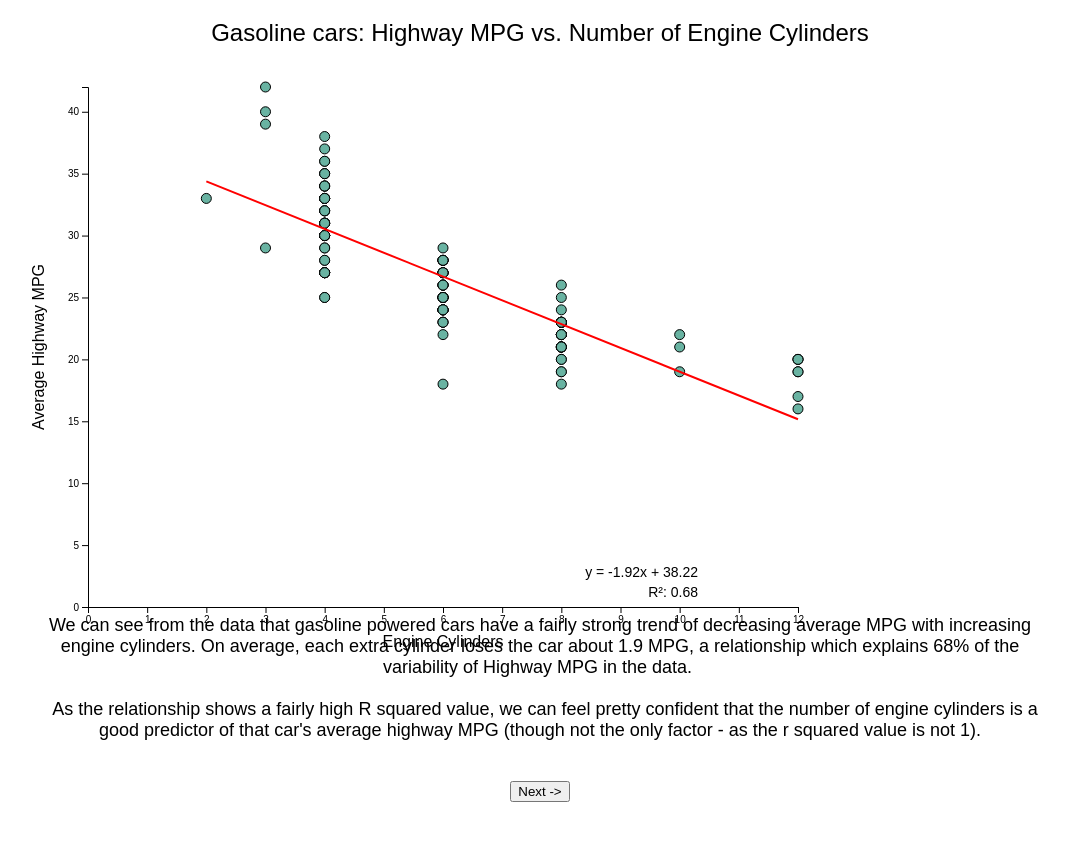
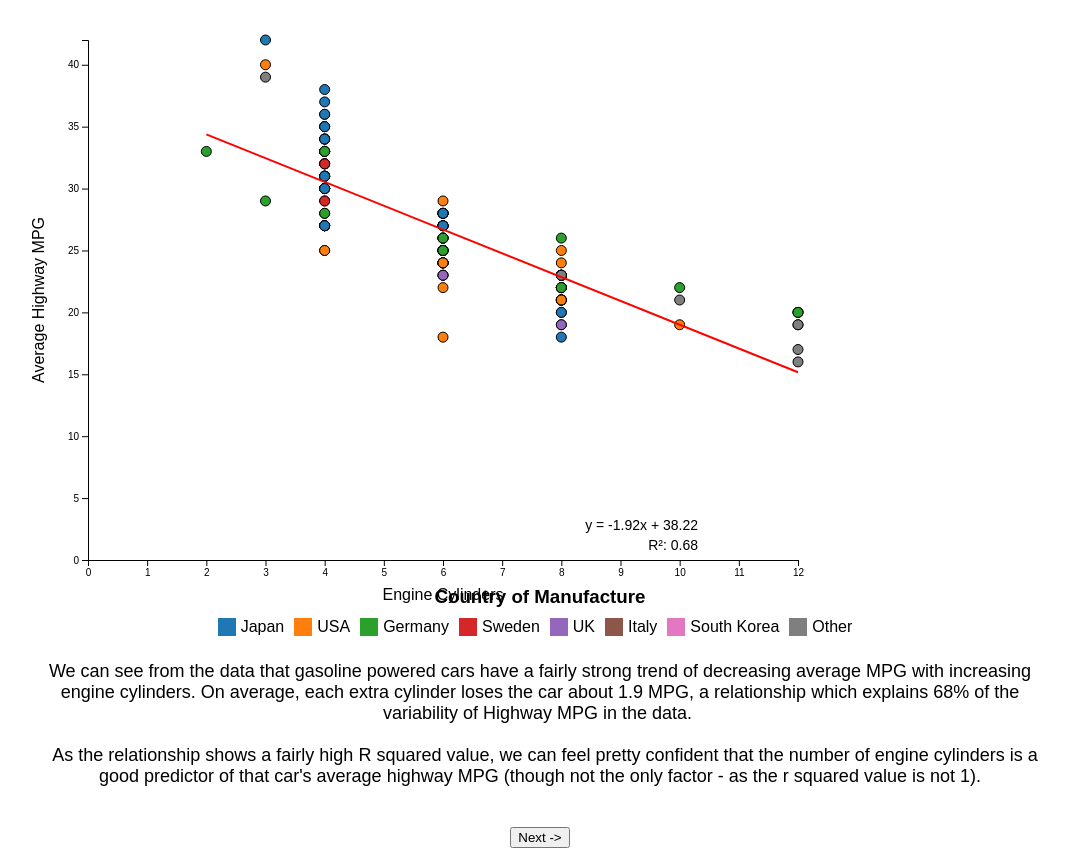
Before and after one commit to NealRyan/CS416_visualization, a plain HTML site: page index.html in a window 1280 px wide. Shown: the whole page, without its empty margins (100-1169 px from the left). Before the commit the page ends 802 px from the top, so only its background shows below. Drawn offline with nearby package versions, Linux system fonts and the light colour scheme.

Commit message:
Add files via upload

```diff
--- a/index.html
+++ b/index.html
@@ -10,6 +10,10 @@
 <body>
     <div id="title" class="title"></div>
     <div id="chart" class="chart"></div>
+    <div id="legend-container">
+        <h3>Country of Manufacture</h3>
+        <div id="legend"></div>
+    </div>
     <div id="message" class="message"></div>
     <div class="controls">
         <select id="fuel-select" style="display: none;">
--- a/script.js
+++ b/script.js
@@ -1,5 +1,16 @@
 let currentScene = 1;
 let makes = [];
+
+const makeToCountry = {
+  'Honda': 'Japan', 'Acura': 'Japan', 'Toyota': 'Japan', 'Lexus': 'Japan', 'Nissan': 'Japan', 'Infiniti': 'Japan',
+  'Mazda': 'Japan', 'Subaru': 'Japan', 'Mitsubishi': 'Japan',
+  'Ford': 'USA', 'Chevrolet': 'USA', 'Dodge': 'USA', 'Chrysler': 'USA', 'Jeep': 'USA', 'Cadillac': 'USA',
+  'Buick': 'USA', 'GMC': 'USA', 'Lincoln': 'USA', 'Ram': 'USA', 'Tesla': 'USA',
+  'BMW': 'Germany', 'Mercedes-Benz': 'Germany', 'Audi': 'Germany', 'Volkswagen': 'Germany', 'Porsche': 'Germany',
+  'Volvo': 'Sweden', 'Jaguar': 'UK', 'Land Rover': 'UK', 'Mini': 'UK',
+  'Fiat': 'Italy', 'Alfa Romeo': 'Italy', 'Maserati': 'Italy',
+  'Hyundai': 'South Korea', 'Kia': 'South Korea', 'Genesis': 'South Korea'
+};
 
 //update title/message
 function setTitleAndMessage(title, message) {
@@ -19,6 +30,10 @@ const svg = d3.select("#chart")
     .attr("height", height + margin.top + margin.bottom)
   .append("g")
     .attr("transform", `translate(${margin.left},${margin.top})`);
+
+const colorScale = d3.scaleOrdinal()
+  .domain(['Japan', 'USA', 'Germany', 'Sweden', 'UK', 'Italy', 'South Korea'])
+  .range(d3.schemeCategory10);
 
 //update the chart
 function updateChart(fuelType, make, yAxis, newTitle, newMessage) {
@@ -61,7 +76,9 @@ function updateChart(fuelType, make, yAxis, newTitle, newMessage) {
       .attr("cy", d => y(d[yAxis]))
       .attr("r", 5)
       .attr("class", "dot")
-        .style("fill", "#69b3a2");
+      .style("fill", d => colorScale(makeToCountry[d.Make] || 'Other'))
+      .style("stroke", "black")
+      .style("stroke-width", 1);
 
     //calc best fit line
     const xMean = d3.mean(filteredCars, d => d.EngineCylinders);
@@ -117,7 +134,28 @@ function updateChart(fuelType, make, yAxis, newTitle, newMessage) {
       .attr("dy", "1em")
       .style("text-anchor", "middle")
       .text(yAxis === "AverageHighwayMPG" ? "Average Highway MPG" : "Average City MPG");
+
+    //legend
+    createLegend();
   });
+}
+
+//legend
+function createLegend() {
+  const legendContainer = d3.select("#legend");
+  legendContainer.selectAll("*").remove();
+
+  const legendItems = legendContainer.selectAll(".legend-item")
+    .data(colorScale.domain())
+    .enter().append("div")
+      .attr("class", "legend-item");
+
+  legendItems.append("div")
+    .attr("class", "legend-color")
+    .style("background-color", d => colorScale(d));
+
+  legendItems.append("span")
+    .text(d => d);
 }
 
 //populate dropdown
@@ -201,6 +239,7 @@ d3.select('#reset-button').on('click', () => {
 
     As the relationship shows a fairly high R squared value, we can feel pretty confident that the number of engine cylinders is a good predictor of that car's average highway MPG (though not the only factor - as the r squared value is not 1).`
   );
+  createLegend();
 });
 
 //event listeners for the dropdowns
@@ -216,6 +255,7 @@ d3.select('#fuel-select').on('change', function() {
     `Custom View: ${mpgType} MPG vs. Number of Engine Cylinders`,
     `Showing the relationship between engine cylinders and ${mpgType.toLowerCase()} MPG for ${selectedMake} ${selectedFuel} cars. `
   );
+  createLegend();
 });
 
 d3.select('#make-select').on('change', function() {
@@ -244,4 +284,5 @@ d3.select('#y-axis-select').on('change', function() {
     `Custom View: ${mpgType} MPG vs. Number of Engine Cylinders`,
     `Showing the relationship between engine cylinders and ${mpgType.toLowerCase()} MPG for ${selectedMake} ${selectedFuel} cars.`
   );
+  createLegend();
 });
--- a/styles.css
+++ b/styles.css
@@ -55,3 +55,30 @@ body {
     width: 80%;
     white-space: pre-wrap;
 }
+
+#legend-container {
+    margin-top: 20px;
+    text-align: center;
+  }
+
+  #legend-container h3 {
+    margin-bottom: 10px;
+  }
+
+  #legend {
+    display: flex;
+    justify-content: center;
+    flex-wrap: wrap;
+  }
+
+  .legend-item {
+    display: flex;
+    align-items: center;
+    margin: 0 10px 5px 0;
+  }
+
+  .legend-color {
+    width: 18px;
+    height: 18px;
+    margin-right: 5px;
+  }
```
Lines whose indentation alone changed are shown as unchanged.
